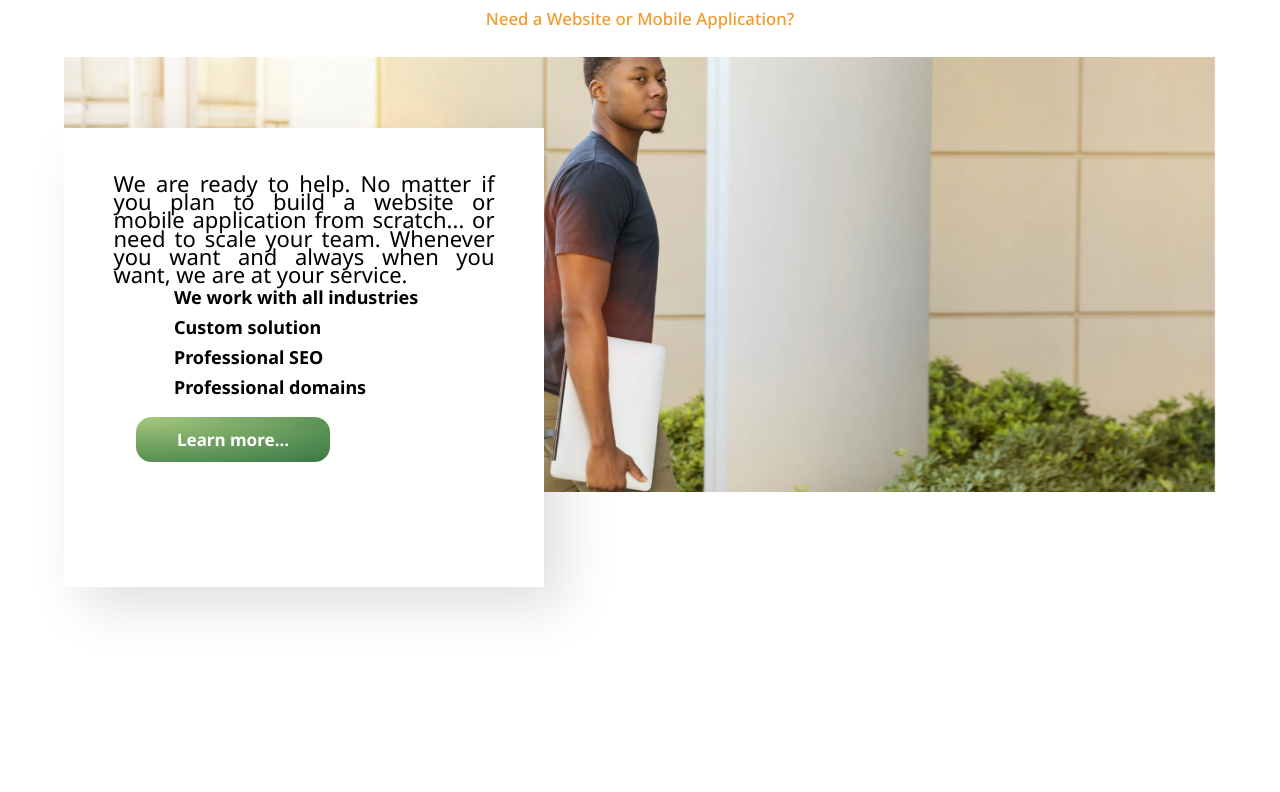
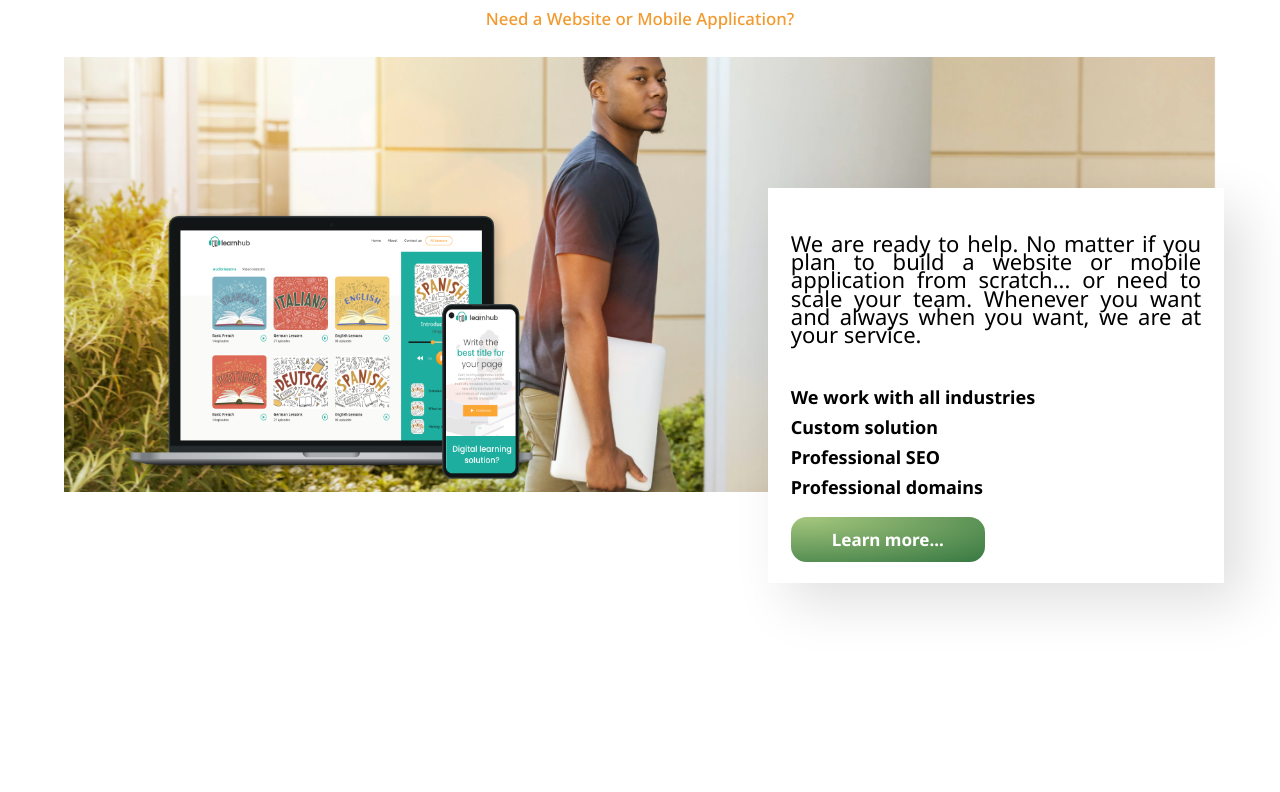
Before and after one commit to mbuguanewton/DropdownMain, a React (Create React App) app: page / in a window 1280 px wide. Shown: the part 1800-2592 px from the top of the page. Built offline with nearby package versions, Linux system fonts and the light colour scheme.

Commit message:
serviceUpdate

```diff
--- a/src/components/Index/ServicesSection/ServiceStyle.js
+++ b/src/components/Index/ServicesSection/ServiceStyle.js
@@ -27,7 +27,7 @@ export const ContentWrapper = styled.div`
   @media all and (min-width: 505px) {
     width: 80%;
     margin: auto;
-    margin-bottom: 50px;
+    margin-bottom: 5 0px;
   }
   @media all and (min-width: 613px) {
     width: 90%;
@@ -72,6 +72,12 @@ export const ContentImage = styled.div`
     background-size: cover;
     background-position: center;
   }
+
+  @media all and (min-width:1300px){
+    width: 80%;
+    height: 556px;
+    margin-left: 80px;
+  }
 `;
 
 export const Image = styled.img`
@@ -105,13 +111,26 @@ export const Image = styled.img`
     margin-left: ${({ type }) => (type === "screen" ? "10%" : "0px")};
     top: ${({ type }) => (type === "screen" ? "150px;" : "84px")};
   }
+  @media all and (min-width: 1000px) {
+    width: ${({ type }) => (type === "screen" ? "426px" : "320px")};
+    height: ${({ type }) => (type === "screen" ? "276.68px" : "357px")};
+    margin-left: ${({ type }) => (type === "screen" ? "5%" : "0px")};
+
+    top: ${({ type }) => (type === "screen" ? "150px;" : "84px")};
+  }
+  @media all and (min-width: 1300px) {
+    width: ${({ type }) => (type === "screen" ? "586px" : "420px")};
+    height: ${({ type }) => (type === "screen" ? "376.68px" : "477px")};
+    margin-left: ${({ type }) => (type === "screen" ? "5%" : "0px")};
+
+    top: ${({ type }) => (type === "screen" ? "150px;" : "84px")};
+  }
 `;
 
 export const ContentDetails = styled.div`
-
-@media all and (min-width: 613px) {
+  @media all and (min-width: 613px) {
     padding-top: 46px;
-}
+  }
   @media all and (min-width: 768px) {
     display: grid;
     grid-template-columns: 1fr 1fr;
@@ -121,13 +140,23 @@ export const ContentDetails = styled.div`
     grid-gap: 2rem;
   }
 
-  @media all and (min-width:1000px){
-      display:block;
-      width: 480px;
-      height: 459px;
-      position: absolute;
-      top: 118px;
-      background: #ffffff;
+  @media all and (min-width: 1000px) {
+    display: block;
+    width: 456px;
+    height: 395px;
+    position: absolute;
+    top: 178px;
+    background: #ffffff;
+    margin-left: ${({ type }) => (type === "screen" ? "55vw" : "-30px")};
+
+  }
+  @media all and (min-width: 1300px) {
+    display: block;
+    width: 576px;
+    height: 485px;
+    position: absolute;
+    top: 178px;
+    background: #ffffff;
   }
 `;
 
@@ -149,12 +178,19 @@ export const ContentDetailText = styled.p`
   @media all and (min-width: 768px) {
     width: 381px;
   }
+  @media all and (min-width:1000px){
+    width:90%;
+    margin-bottom: 60px;
+  }
+
 `;
 
 export const ServicesContentWrapper = styled.div`
   @media all and (min-width: 613px) {
+  }
+  @media all and (min-width: 1000px) {
 
-
+    margin-bottom: 40px;
   }
 `;
 export const ContentDetailServices = styled.p`
@@ -171,13 +207,15 @@ export const ContentDetailServices = styled.p`
   @media all and (min-width: 768px) {
     width: 260px;
   }
+  @media all and (min-width: 1000px) {
+    width: 90%;
+  }
 `;
 
 export const ContentDetailButton = styled.div`
   display: none;
 
   @media all and (min-width: 768px) {
-
     background: radial-gradient(135% 135% at 5.8% 0%, #a5c77d 0%, #3a7a44 100%);
 
     border: 2px solid
@@ -188,11 +226,15 @@ export const ContentDetailButton = styled.div`
     align-items: center;
     justify-content: center;
     border-radius: 15.595px;
-    margin-left:20px;
+    margin-left: 20px;
     margin-top: 20px;
   }
-  @media all and (min-width: 871px){
-      margin-left: 15%;
+  @media all and (min-width: 871px) {
+    margin-left: 15%;
+  }
+  @media all and (min-width: 1000px) {
+    margin-left: 5%;
+
   }
 `;
 
--- a/src/components/Index/ServicesSection/index.js
+++ b/src/components/Index/ServicesSection/index.js
@@ -29,7 +29,7 @@ const ServicesSection = ({ serviceData }) => {
               <ContentImage background={data.background}>
                 <Image src={data.Image} type={data.type} />
               </ContentImage>
-              <ContentDetails>
+              <ContentDetails type={data.type}>
                 <ContentDetailText type={data.type}>
                   {data.text}
                 </ContentDetailText>
```
Also changed, not shown: 1 other file (tests, documents, lock files or other folders).
